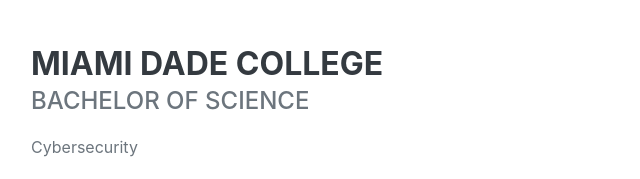
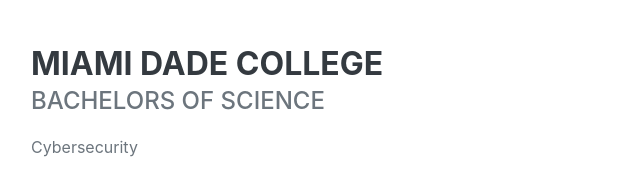
Before and after one commit to jackieore/site, a website: page index.html in a window 1280 px wide. Shown: the part 2176-2355 px from the top of the page, 289-929 px from the left. Drawn offline with nearby package versions, Linux system fonts and the light colour scheme; a web font is replaced by a local one.

Commit message:
Add files via upload

```diff
--- a/index.html
+++ b/index.html
@@ -102,7 +102,7 @@
                     <div class="d-flex flex-column flex-md-row justify-content-between mb-5">
                         <div class="flex-grow-1">
                             <h3 class="mb-0">Miami Dade College</h3>
-                            <div class="subheading mb-3">Bachelor of Science</div>
+                            <div class="subheading mb-3">Bachelors of Science</div>
                             <div>Cybersecurity</div>
                         </div>
                         <div class="flex-shrink-0"><span class="text-primary">Graduation May 2024</span></div>
```
